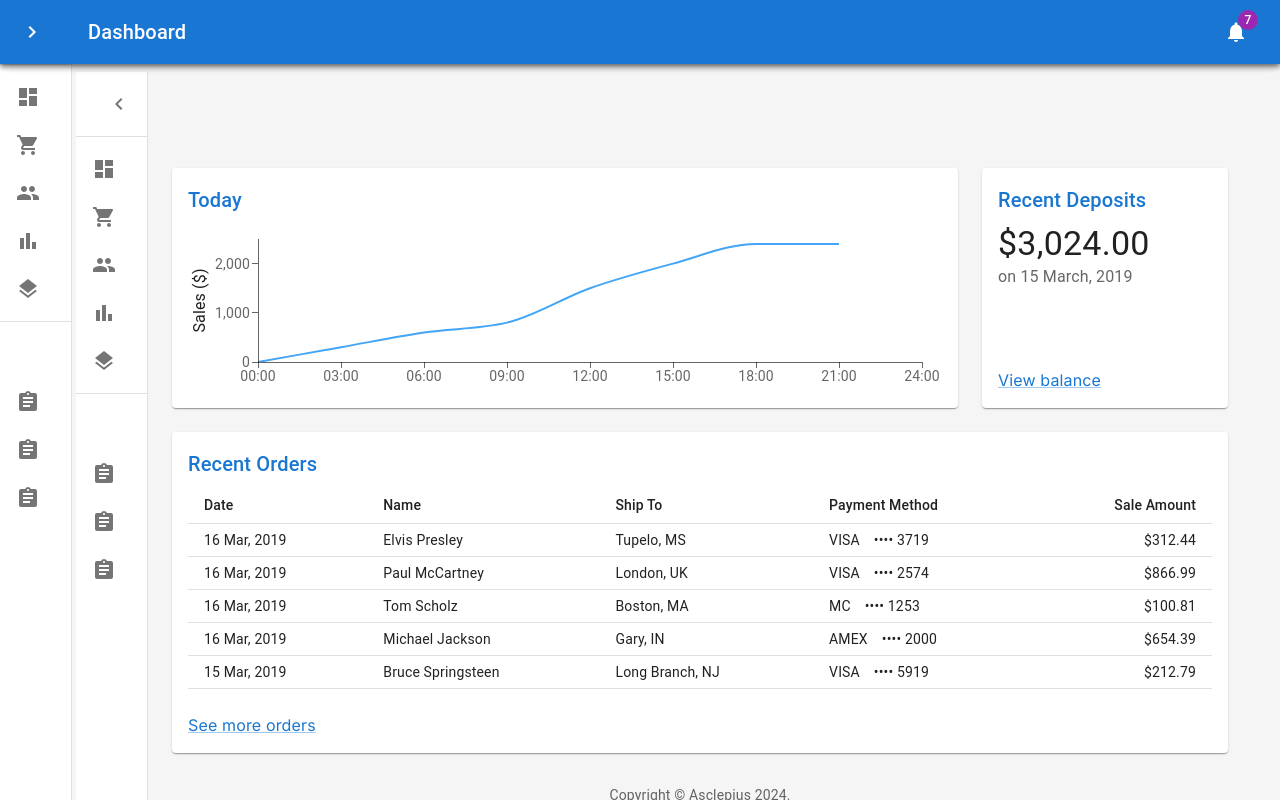
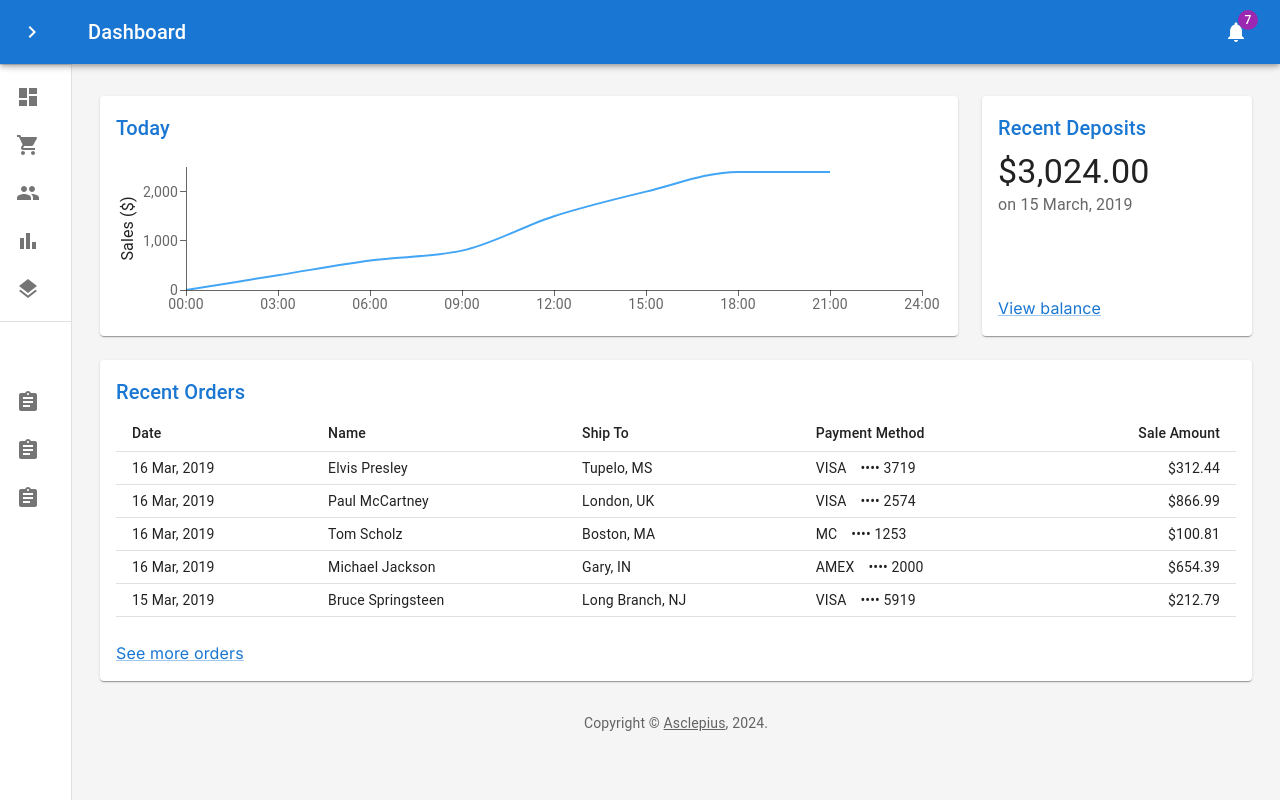
Before and after one commit to dbahiense/asclepius, a Next.js app: page /app in a window 1280 px wide. Built offline with nearby package versions, Linux system fonts and the light colour scheme.

Commit message:
app page new structure

```diff
--- a/app/app/page.tsx
+++ b/app/app/page.tsx
@@ -1,176 +1,15 @@
 "use client"
+import * as React from 'react';
+import Grid from '@mui/material/Grid';
+import Paper from '@mui/material/Paper';
 
-import * as React from 'react';
-import { styled, createTheme, ThemeProvider } from '@mui/material/styles';
-import Badge from '@mui/material/Badge';
-import Box from '@mui/material/Box';
-import ChevronLeftIcon from '@mui/icons-material/ChevronLeft';
-import ChevronRightIcon from '@mui/icons-material/ChevronRight';
-import Container from '@mui/material/Container';
-import CssBaseline from '@mui/material/CssBaseline';
-import Divider from '@mui/material/Divider';
-import Grid from '@mui/material/Grid';
-import IconButton from '@mui/material/IconButton';
-import Link from '@mui/material/Link';
-import List from '@mui/material/List';
-import MenuIcon from '@mui/icons-material/Menu';
-import MuiAppBar, { AppBarProps as MuiAppBarProps } from '@mui/material/AppBar';
-import MuiDrawer from '@mui/material/Drawer';
-import NotificationsIcon from '@mui/icons-material/Notifications';
-import Paper from '@mui/material/Paper';
-import Toolbar from '@mui/material/Toolbar';
-import Typography from '@mui/material/Typography';
-
-import { mainListItems, secondaryListItems } from '@/app/components/listItems';
 import Chart from '@/app/components/Chart';
 import Deposits from '@/app/components/Deposits';
 import Orders from '@/app/components/Orders';
 
-function Copyright(props: any) {
+export default function Page() {
   return (
-    <Typography variant="body2" color="text.secondary" align="center" {...props}>
-      {'Copyright © '}
-      <Link color="inherit" href="https://mui.com/">
-        Asclepius
-      </Link>{' '}
-      {new Date().getFullYear()}
-      {'.'}
-    </Typography>
-  );
-}
-
-const drawerWidth: number = 240;
-
-interface AppBarProps extends MuiAppBarProps {
-  open?: boolean;
-}
-
-const AppBar = styled(MuiAppBar, {
-  shouldForwardProp: (prop) => prop !== 'open',
-})<AppBarProps>(({ theme, open }) => ({
-  zIndex: theme.zIndex.drawer + 1,
-  transition: theme.transitions.create(['width', 'margin'], {
-    easing: theme.transitions.easing.sharp,
-    duration: theme.transitions.duration.leavingScreen,
-  }),
-  ...(open && {
-    marginLeft: drawerWidth,
-    width: `calc(100% - ${drawerWidth}px)`,
-    transition: theme.transitions.create(['width', 'margin'], {
-      easing: theme.transitions.easing.sharp,
-      duration: theme.transitions.duration.enteringScreen,
-    }),
-  }),
-}));
-
-const Drawer = styled(MuiDrawer, { shouldForwardProp: (prop) => prop !== 'open' })(
-  ({ theme, open }) => ({
-    '& .MuiDrawer-paper': {
-      position: 'relative',
-      whiteSpace: 'nowrap',
-      width: drawerWidth,
-      transition: theme.transitions.create('width', {
-        easing: theme.transitions.easing.sharp,
-        duration: theme.transitions.duration.enteringScreen,
-      }),
-      boxSizing: 'border-box',
-      ...(!open && {
-        overflowX: 'hidden',
-        transition: theme.transitions.create('width', {
-          easing: theme.transitions.easing.sharp,
-          duration: theme.transitions.duration.leavingScreen,
-        }),
-        width: theme.spacing(7),
-        [theme.breakpoints.up('sm')]: {
-          width: theme.spacing(9),
-        },
-      }),
-    },
-  }),
-);
-
-export default function Dashboard() {
-  const [open, setOpen] = React.useState(false);
-  const toggleDrawer = () => {
-    setOpen(!open);
-  };
-
-  return (
-      <Box sx={{ display: 'flex' }}>
-        <CssBaseline />
-        <AppBar position="absolute" open={open}>
-          <Toolbar
-            sx={{
-              pr: '24px', // keep right padding when drawer closed
-            }}
-          >
-            <IconButton
-              edge="start"
-              color="inherit"
-              aria-label="open drawer"
-              onClick={toggleDrawer}
-              sx={{
-                marginRight: '36px',
-                ...(open && { display: 'none' }),
-              }}
-            >
-              <ChevronRightIcon />
-            </IconButton>
-
-            <Typography
-              component="h1"
-              variant="h6"
-              color="inherit"
-              noWrap
-              sx={{ flexGrow: 1 }}
-            >
-              Dashboard
-            </Typography>
-
-            <IconButton color="inherit">
-              <Badge badgeContent={7} color="secondary">
-                <NotificationsIcon />
-              </Badge>
-            </IconButton>
-          </Toolbar>
-        </AppBar>
-
-        <Drawer variant="permanent" open={open}>
-          <Toolbar
-            sx={{
-              display: 'flex',
-              alignItems: 'center',
-              justifyContent: 'flex-end',
-              px: [1],
-            }}
-          >
-            <IconButton onClick={toggleDrawer}>
-              <ChevronLeftIcon />
-            </IconButton>
-          </Toolbar>
-          <Divider />
-          <List component="nav">
-            {mainListItems}
-            <Divider sx={{ my: 1 }} />
-            {secondaryListItems}
-          </List>
-        </Drawer>
-
-        <Box
-          component="main"
-          sx={{
-            backgroundColor: (theme) =>
-              theme.palette.mode === 'light'
-                ? theme.palette.grey[100]
-                : theme.palette.grey[900],
-            flexGrow: 1,
-            height: '100vh',
-            overflow: 'auto',
-          }}
-        >
-          <Toolbar />
-          <Container maxWidth="lg" sx={{ mt: 4, mb: 4 }}>
-            <Grid container spacing={3}>
+    <>
       {/* Chart */}
       <Grid item xs={12} md={8} lg={9}>
         <Paper
@@ -184,6 +23,7 @@ export default function Dashboard() {
           <Chart />
         </Paper>
       </Grid>
+
       {/* Recent Deposits */}
       <Grid item xs={12} md={4} lg={3}>
         <Paper
@@ -197,16 +37,13 @@ export default function Dashboard() {
           <Deposits />
         </Paper>
       </Grid>
+
       {/* Recent Orders */}
       <Grid item xs={12}>
         <Paper sx={{ p: 2, display: 'flex', flexDirection: 'column' }}>
           <Orders />
         </Paper>
       </Grid>
-            </Grid>
-            <Copyright sx={{ pt: 4 }} />
-          </Container>
-        </Box>
-      </Box>
+    </>
   );
 }
```
Lines whose indentation alone changed are shown as unchanged.
